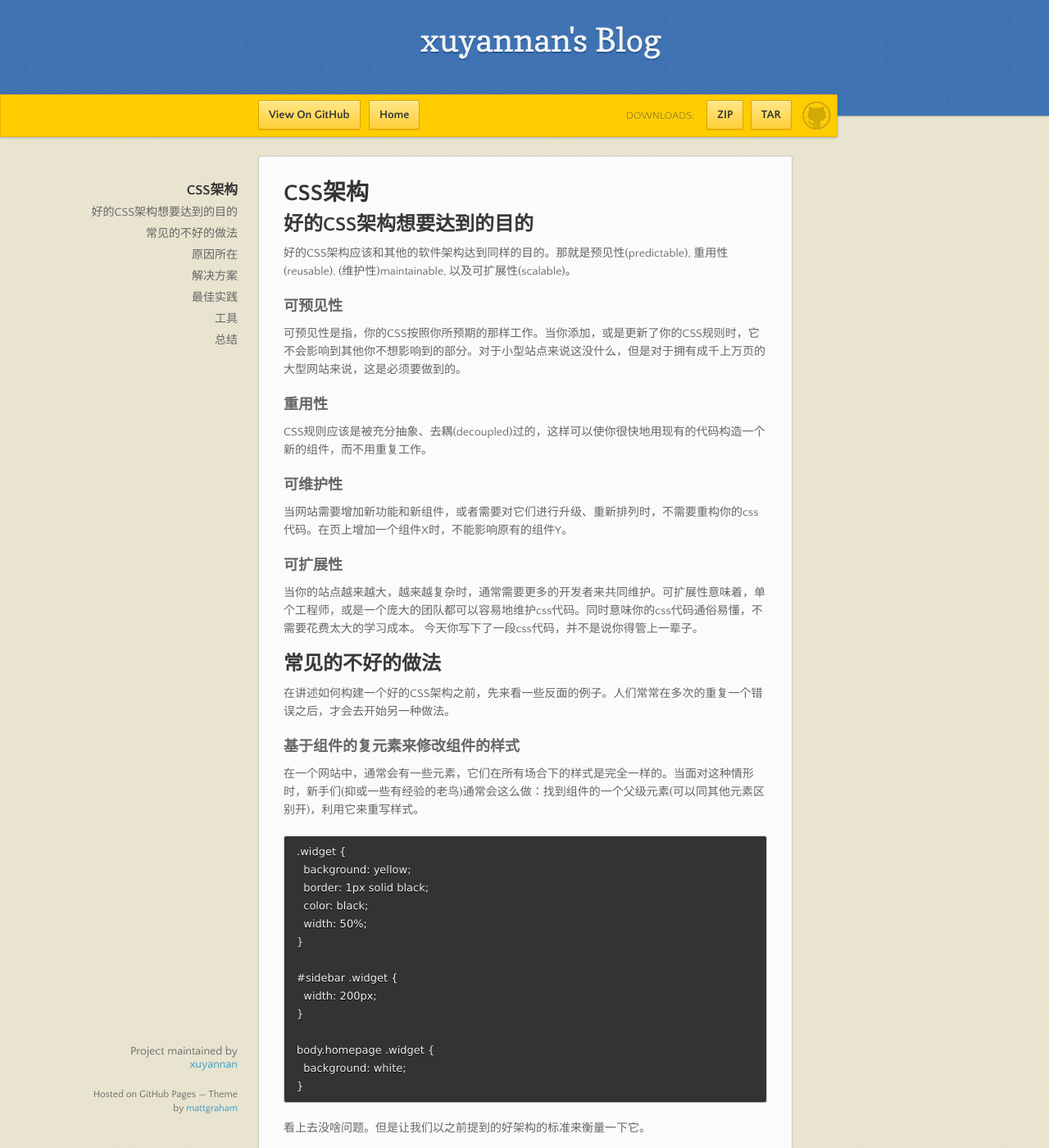
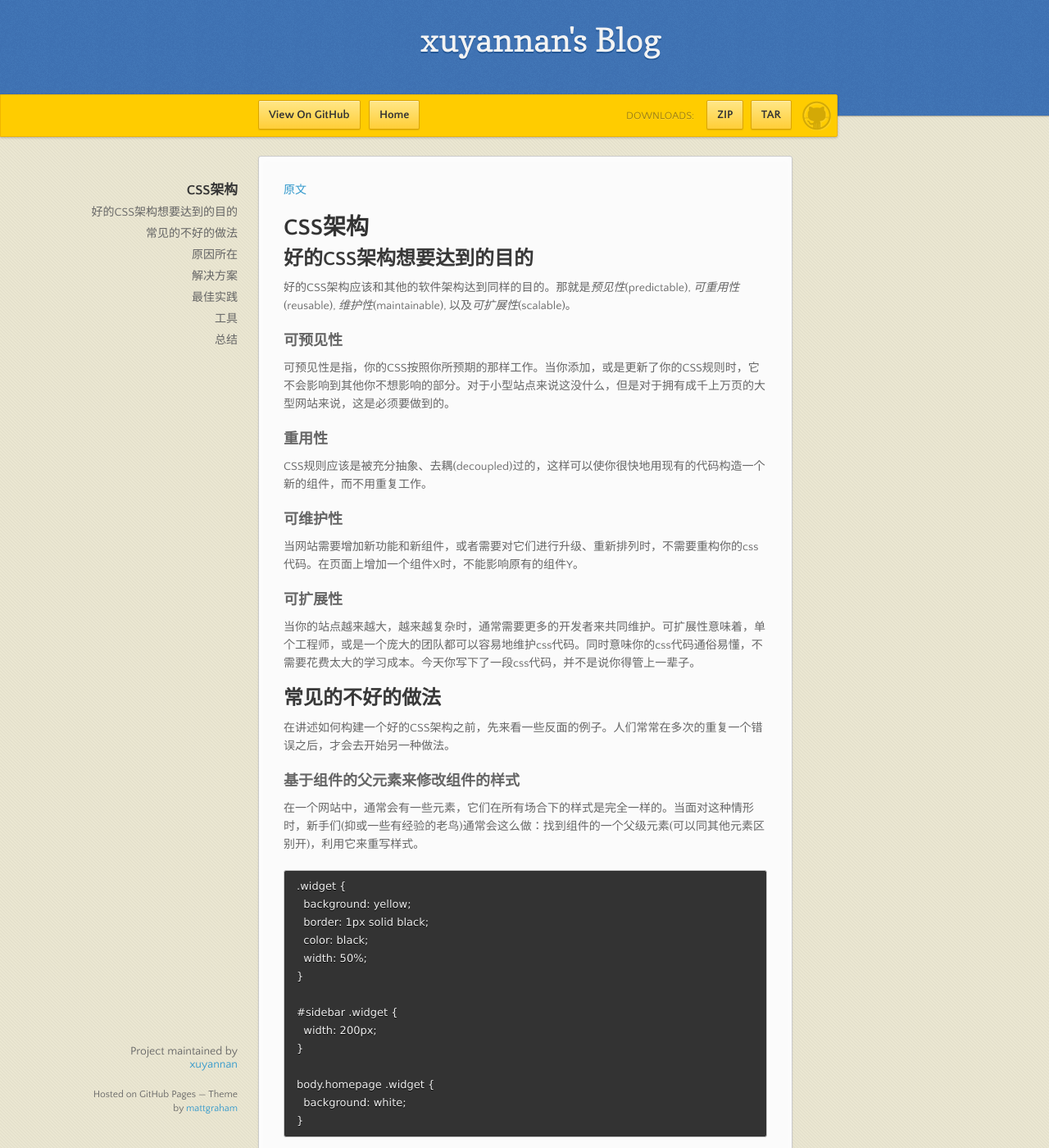
Before and after one commit to xyn0563/blog, a Jekyll site: the page built from _posts/2012-12-06-css-architecture.md, in a window 1280 px wide and 1400 px high. Shown: the whole window at 82% size. Built offline with Jekyll 4.4.1, drawn with Linux system fonts in a browser that asks for light colours; nearby versions of some CDN libraries; comment, search, counter and statistics services are not loaded; some of the changed text lies outside the part shown.

Commit message:
modify post

```diff
--- a/_posts/2012-12-06-css-architecture.md
+++ b/_posts/2012-12-06-css-architecture.md
@@ -1,15 +1,18 @@
 ---
 layout: default
-title: learning principles for improving you css
+title: CSS architecture
 ---
+
+[原文](http://engineering.appfolio.com/2012/11/16/css-architecture)
+
 # CSS架构 #
 ## 好的CSS架构想要达到的目的 ##
 
-好的CSS架构应该和其他的软件架构达到同样的目的。那就是预见性(predictable), 重用性(reusable), (维护性)maintainable, 以及可扩展性(scalable)。
+好的CSS架构应该和其他的软件架构达到同样的目的。那就是*预见性*(predictable), *可重用性*(reusable), *维护性*(maintainable), 以及*可扩展性*(scalable)。
 
 ### 可预见性 ###
 
-可预见性是指，你的CSS按照你所预期的那样工作。当你添加，或是更新了你的CSS规则时，它不会影响到其他你不想影响到的部分。对于小型站点来说这没什么，但是对于拥有成千上万页的大型网站来说，这是必须要做到的。
+可预见性是指，你的CSS按照你所预期的那样工作。当你添加，或是更新了你的CSS规则时，它不会影响到其他你不想影响的部分。对于小型站点来说这没什么，但是对于拥有成千上万页的大型网站来说，这是必须要做到的。
 
 ### 重用性 ###
 
@@ -17,16 +20,17 @@
 
 ### 可维护性 ###
 
-当网站需要增加新功能和新组件，或者需要对它们进行升级、重新排列时，不需要重构你的css代码。在页上增加一个组件X时，不能影响原有的组件Y。
+当网站需要增加新功能和新组件，或者需要对它们进行升级、重新排列时，不需要重构你的css代码。在页面上增加一个组件X时，不能影响原有的组件Y。
 
 ### 可扩展性 ###
-当你的站点越来越大，越来越复杂时，通常需要更多的开发者来共同维护。可扩展性意味着，单个工程师，或是一个庞大的团队都可以容易地维护css代码。同时意味你的css代码通俗易懂，不需要花费太大的学习成本。 今天你写下了一段css代码，并不是说你得管上一辈子。
+
+当你的站点越来越大，越来越复杂时，通常需要更多的开发者来共同维护。可扩展性意味着，单个工程师，或是一个庞大的团队都可以容易地维护css代码。同时意味你的css代码通俗易懂，不需要花费太大的学习成本。今天你写下了一段css代码，并不是说你得管上一辈子。
 
 ## 常见的不好的做法 ##
 
 在讲述如何构建一个好的CSS架构之前，先来看一些反面的例子。人们常常在多次的重复一个错误之后，才会去开始另一种做法。
 
-### 基于组件的复元素来修改组件的样式 ###
+### 基于组件的父元素来修改组件的样式 ###
 
 在一个网站中，通常会有一些元素，它们在所有场合下的样式是完全一样的。当面对这种情形时，新手们(抑或一些有经验的老鸟)通常会这么做：找到组件的一个父级元素(可以同其他元素区别开)，利用它来重写样式。
 
@@ -73,7 +77,7 @@
 
 以上代码从逻辑上都是可行的。如果说HTML结构万年不变，那么这种写法没问题。但这种事情太不现实了。复杂的选择器令人印象深刻，同时避免了HTML代码充斥各种样式挂钩，但是对于构建好的css架构来说，没有什么好处。
 
-以上代码几乎没办法重用。拿第一个例子来说，如果另外一个页面里也有一个下拉菜单，样式一样，但并不包含在#main-nav里，这时就没办法了，只能重新写一个规则。
+以上代码几乎没办法重用。拿第一个例子来说，如果另外一个页面里也有一个下拉菜单，样式一样，但并不包含在`#main-nav`里，这时就没办法了，只能重新写一个规则。
 
 这些代码也没有可预见性。如果想把div换成html5的section标签，那整个样式完全用不了了。
 
```
Also changed, not shown: index.md (+1 -1 lines).
